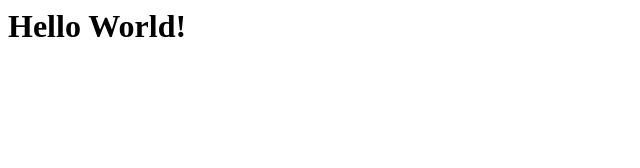
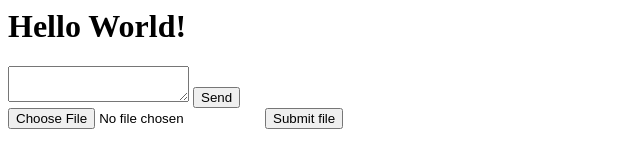
Before and after one commit to Hyodar/quack, a plain HTML site: page src/web/index.html in a window 1280 px wide. Shown: the whole page, without its empty margins (0-640 px from the left). Drawn offline with Linux system fonts and the light colour scheme.

Commit message:
Minor changes in index page

```diff
--- a/src/web/index.html
+++ b/src/web/index.html
@@ -4,5 +4,12 @@
     </head>
     <body>
         <h1>Hello World!</h1>
+        <textarea id="editor"></textarea>
+        <button onclick="sendScript()">Send</button>
+
+        <form method="POST" action="/upload" enctype="multipart/form-data">
+            <input type="file" />
+            <button type="submit">Submit file</button>
+        </form>
     </body>
 </html>
```
Also changed, not shown: 1 other file.
